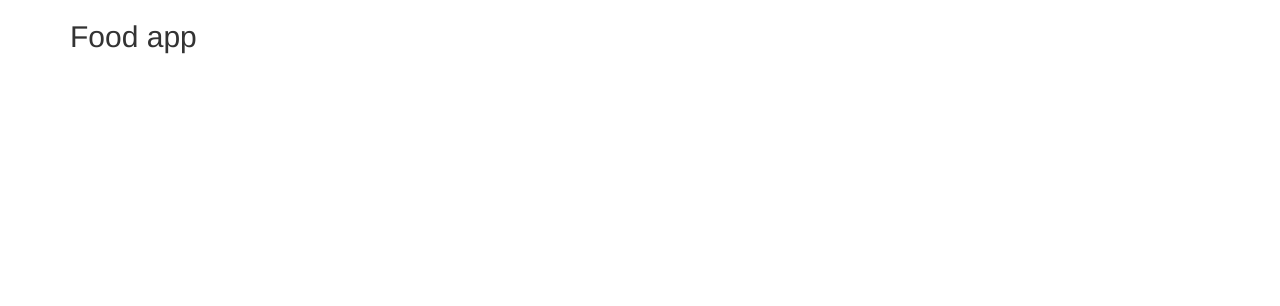
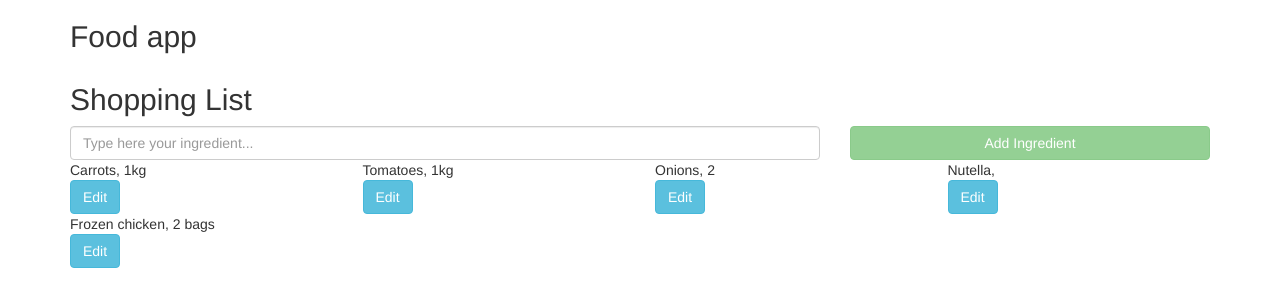
Before and after one commit to tontonialberto/angular-course-recipebook, an Angular app: page / in a window 1280 px wide. Shown: the top 306 px of the page. Built offline with nearby package versions, Linux system fonts and the light colour scheme.

Commit message:
Implement shopping list component

```diff
--- a/src/app/app.component.html
+++ b/src/app/app.component.html
@@ -1,3 +1,4 @@
 <div class="container">
     <h2>Food app</h2>
+    <app-shopping-list></app-shopping-list>
 </div>
--- /dev/null
+++ b/src/app/ingredient-edit/ingredient-edit.component.html
@@ -0,0 +1 @@
+<p>ingredient-edit works!</p>
--- /dev/null
+++ b/src/app/ingredient-edit/ingredient-edit.component.ts
@@ -0,0 +1,15 @@
+import { Component, OnInit } from '@angular/core';
+
+@Component({
+  selector: 'app-ingredient-edit',
+  templateUrl: './ingredient-edit.component.html',
+  styleUrls: ['./ingredient-edit.component.css']
+})
+export class IngredientEditComponent implements OnInit {
+
+  constructor() { }
+
+  ngOnInit(): void {
+  }
+
+}
--- /dev/null
+++ b/src/app/models/Ingredient.model.ts
@@ -0,0 +1,9 @@
+export class Ingredient {
+    name: string;
+    quantity?: string;
+
+    constructor(name: string, quantity?: string) {
+        this.name = name;
+        this.quantity = quantity;
+    }
+}
--- /dev/null
+++ b/src/app/shopping-list/shopping-list.component.html
@@ -0,0 +1,23 @@
+<div class="row">
+    <div class="col-md-12">
+        <h2>Shopping List</h2>
+    </div>
+</div>
+<div class="row">
+    <div class="col-md-8">
+        <input type="text" [(ngModel)]="newIngredientName" placeholder="Type here your ingredient..." class="form-control">
+    </div>
+    <div class="col-md-4">
+        <button [disabled]="newIngredientName === ''" (click)="onAddIngredientClick()" class="btn btn-success btn-block">Add Ingredient</button>
+    </div>
+</div>
+<div class="row">
+    <div
+    *ngFor="let ingredient of ingredients"
+    class="col-sm-4 col-md-3">
+        <div (click)="onIngredientClick(ingredient)">
+            {{ ingredient.name }}, {{ ingredient.quantity }}
+        </div>
+        <button type="button" class="btn btn-info" (click)="1">Edit</button>
+    </div>
+</div>
--- /dev/null
+++ b/src/app/shopping-list/shopping-list.component.ts
@@ -0,0 +1,40 @@
+import { Component, OnInit } from '@angular/core';
+import { Ingredient } from '../models/Ingredient.model';
+
+@Component({
+  selector: 'app-shopping-list',
+  templateUrl: './shopping-list.component.html',
+  styleUrls: ['./shopping-list.component.css']
+})
+export class ShoppingListComponent implements OnInit {
+
+  ingredients: Ingredient[] = [
+    new Ingredient('Carrots', '1kg'),
+    new Ingredient('Tomatoes', '1kg'),
+    new Ingredient('Onions', '2'),
+    new Ingredient('Nutella'),
+    new Ingredient('Frozen chicken', '2 bags'),
+  ];
+
+  newIngredientName: string = '';
+
+  newIngredientQuantity: string = '';
+
+  constructor() { }
+
+  ngOnInit(): void {
+  }
+
+  onIngredientClick(ingredient: Ingredient): void {
+    // Remove from the array the clicked ingredient.
+    this.ingredients = this.ingredients.filter((element => {
+      return (element.name !== ingredient.name) || (element.quantity !== ingredient.quantity);
+    }));
+  }
+
+  onAddIngredientClick(): void {
+    this.ingredients.push(new Ingredient(this.newIngredientName, this.newIngredientQuantity));
+    this.newIngredientName = '';
+    this.newIngredientQuantity = '';
+  }
+}
```
Also changed, not shown: src/app/app.module.ts (+8 -2 lines), src/app/ingredient-edit/ingredient-edit.component.css (added), src/app/shopping-list/shopping-list.component.css (added), 2 other files (tests, documents, lock files or other folders).
